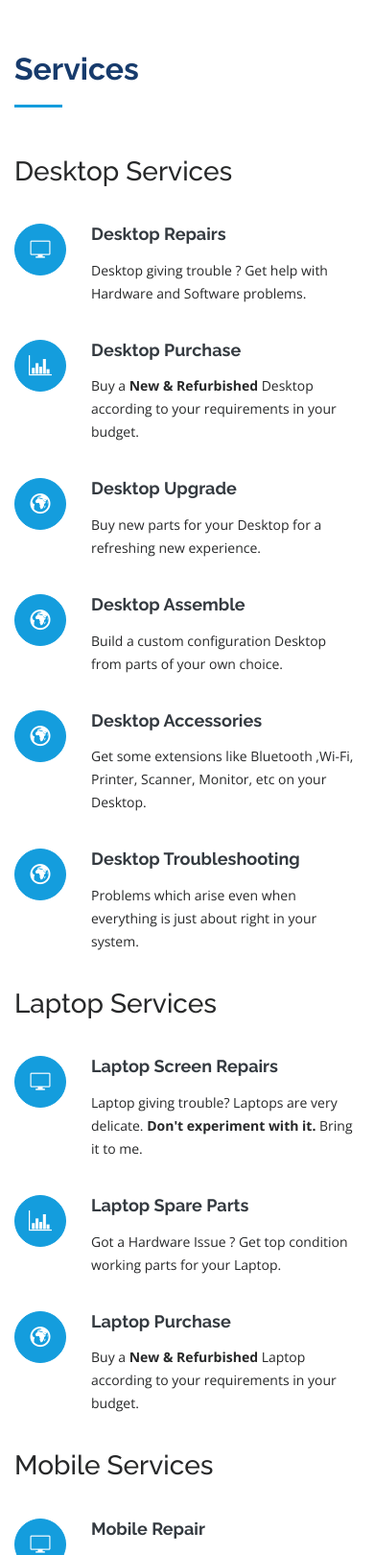
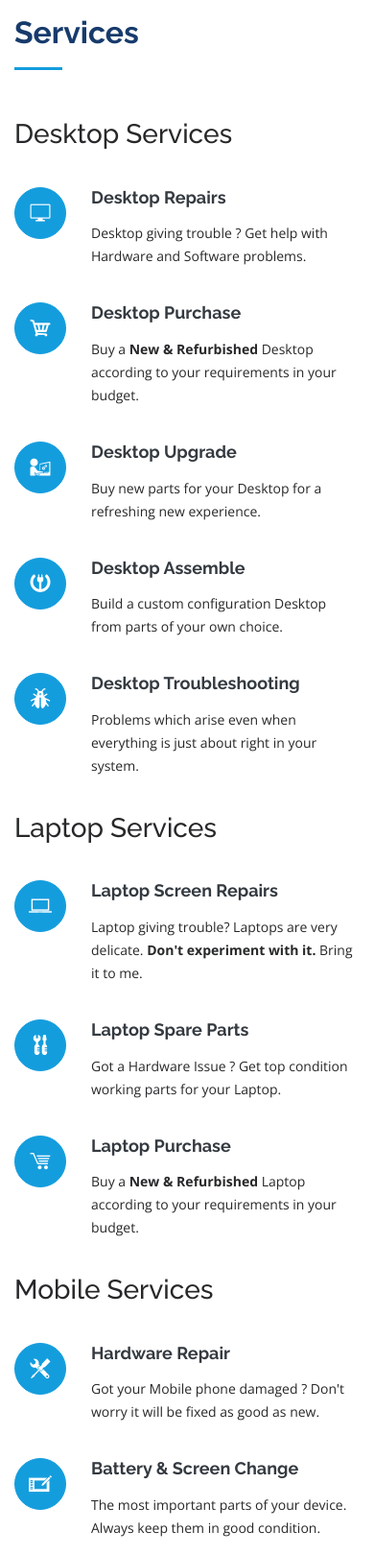
Before and after one commit to Kaushik1998/Dinesh, a PHP site: page / in a window 390 px wide. Shown: the part 4880-6500 px from the top of the page at 96% size. Run offline with PHP 8.4, Linux system fonts and the light colour scheme.

```diff
--- a/assets/css/style.css
+++ b/assets/css/style.css
@@ -84,6 +84,16 @@ h1, h2, h3, h4, h5, h6 {
   font-family: "Poppins", sans-serif;
 }
 
+#header .profile h3 {
+  font-size: 15px;
+  margin: 5px;
+  padding-top: 5px;
+  font-weight: 600;
+  -moz-text-align-last: center;
+  text-align-last: center;
+  font-family: "Poppins", sans-serif;
+}
+
 #header .profile h1 a, #header .profile h1 a:hover {
   color: #fff;
   text-decoration: none;
@@ -146,7 +156,7 @@ h1, h2, h3, h4, h5, h6 {
   display: flex;
   align-items: center;
   color: #a8a9b4;
-  padding: 12px 15px;
+  padding: 5px 15px;
   margin-bottom: 8px;
   transition: 0.3s;
   font-size: 15px;
@@ -743,6 +753,19 @@ section {
 /*--------------------------------------------------------------
 # Contact
 --------------------------------------------------------------*/
+.fill {
+  display: flex;
+  justify-content: center;
+  align-items: center;
+  overflow: hidden
+}
+.fill img {
+
+  flex-shrink: 0;
+  min-width: 100%;
+  min-height: 100%
+}
+
 .contact {
   padding-bottom: 130px;
 }
--- a/index.html
+++ b/index.html
@@ -36,8 +36,9 @@
     <div class="d-flex flex-column">
 
       <div class="profile">
-        <img src="assets/img/profile-img.jpg" alt="" class="img-fluid rounded-circle">
+        <img src="assets/img/Ganpati.png" alt="" class="img-fluid rounded-circle">
         <h1 class="text-light text-center"><a href="index.html">DK Infotech</a></h1>
+        <h3 class="text-center text-light"> <i class="bx bx-phone-incoming"></i> +91 98701 68442</h3>
         <div class="social-links mt-3 text-center">
           <a href="#" class="twitter"><i class="bx bxl-twitter"></i></a>
           <a href="#" class="facebook"><i class="bx bxl-facebook"></i></a>
@@ -51,10 +52,10 @@
         <ul>
           <li class="active"><a href="#hero"><i class="bx bx-home"></i> <span>Home</span></a></li>
           <li><a href="#facts"><i class="bx bx-user"></i> <span>Facts</span></a></li>
-          <li><a href="#portfolio"><i class="bx bx-message-square-dots"></i> <span>Products</span></a></li>
+          <li><a href="#portfolio"><i class="bx bx-message-square-dots"></i> <span>Buy</span></a></li>
           <li><a href="#services"><i class="bx bx-book-content"></i> Services</a></li>
           <li><a href="#testimonials"><i class="bx bx-home-smile"></i> Companies</a></li>
-          <li><a href="#about"><i class="bx bx-door-open"></i> About</a></li>
+          <li><a href="#about"><i class="bx bx-door-open"></i> Contact</a></li>
         </ul>
       </nav><!-- .nav-menu -->
       <button type="button" class="mobile-nav-toggle d-xl-none"><i class="icofont-navigation-menu"></i></button>
@@ -126,7 +127,7 @@
       <div class="container">
 
         <div class="section-title">
-          <h2>Buy Personal Computer</h2>
+          <h2>Buy</h2>
           <ul class="description">
             <li>Buy a budget computer for your home.</li>
             <li>Choose from available new and refurbished systems.</li>
@@ -258,27 +259,22 @@
               <p class="description">Desktop giving trouble ? Get help with Hardware and Software problems.</p>
             </div>
             <div class="col-lg-4 col-md-6 icon-box" data-aos="fade-up" data-aos-delay="100">
-              <div class="icon"><i class="icofont-chart-bar-graph"></i></div>
+              <div class="icon"><i class="icofont-cart"></i></div>
               <h4 class="title"><a href="">Desktop Purchase</a></h4>
               <p class="description">Buy a <strong>New &amp; Refurbished</strong> Desktop according to your requirements in your budget.</p>
             </div>
             <div class="col-lg-4 col-md-6 icon-box" data-aos="fade-up" data-aos-delay="200">
-              <div class="icon"><i class="icofont-earth"></i></div>
+              <div class="icon"><i class="icofont-architecture-alt"></i></div>
               <h4 class="title"><a href="">Desktop Upgrade</a></h4>
               <p class="description">Buy new parts for your Desktop for a refreshing new experience.</p>
             </div>
             <div class="col-lg-4 col-md-6 icon-box" data-aos="fade-up" data-aos-delay="200">
-              <div class="icon"><i class="icofont-earth"></i></div>
+              <div class="icon"><i class="icofont-addons"></i></div>
               <h4 class="title"><a href="">Desktop Assemble</a></h4>
               <p class="description">Build a custom configuration Desktop from parts of your own choice.</p>
             </div>
             <div class="col-lg-4 col-md-6 icon-box" data-aos="fade-up" data-aos-delay="200">
-              <div class="icon"><i class="icofont-earth"></i></div>
-              <h4 class="title"><a href="">Desktop Accessories</a></h4>
-              <p class="description">Get some extensions like Bluetooth ,Wi-Fi, Printer, Scanner, Monitor, etc on your Desktop.</p>
-            </div>
-            <div class="col-lg-4 col-md-6 icon-box" data-aos="fade-up" data-aos-delay="200">
-              <div class="icon"><i class="icofont-earth"></i></div>
+              <div class="icon"><i class="icofont-bug"></i></div>
               <h4 class="title"><a href="">Desktop Troubleshooting</a></h4>
               <p class="description">Problems which arise even when everything is just about right in your system.</p>
             </div>
@@ -296,17 +292,17 @@
 
               <div class="row">
                 <div class="col-lg-4 col-md-6 icon-box" data-aos="fade-up">
-                  <div class="icon"><i class="icofont-computer"></i></div>
+                  <div class="icon"><i class="icofont-laptop-alt"></i></div>
                   <h4 class="title"><a href="">Laptop Screen Repairs</a></h4>
                   <p class="description">Laptop giving trouble? Laptops are very delicate.<strong> Don't experiment with it.</strong> Bring it to me.</p>
                 </div>
                 <div class="col-lg-4 col-md-6 icon-box" data-aos="fade-up" data-aos-delay="100">
-                  <div class="icon"><i class="icofont-chart-bar-graph"></i></div>
+                  <div class="icon"><i class="icofont-fix-tools"></i></div>
                   <h4 class="title"><a href="">Laptop Spare Parts</a></h4>
                   <p class="description">Got a Hardware Issue ? Get top condition working parts for your Laptop.</p>
                 </div>
                 <div class="col-lg-4 col-md-6 icon-box" data-aos="fade-up" data-aos-delay="200">
-                  <div class="icon"><i class="icofont-earth"></i></div>
+                  <div class="icon"><i class="icofont-cart-alt"></i></div>
                   <h4 class="title"><a href="">Laptop Purchase</a></h4>
                   <p class="description">Buy a <strong>New &amp; Refurbished</strong> Laptop according to your requirements in your budget.</p>
                 </div>
@@ -324,19 +320,19 @@
 
               <div class="row">
                 <div class="col-lg-4 col-md-6 icon-box" data-aos="fade-up">
-                  <div class="icon"><i class="icofont-computer"></i></div>
-                  <h4 class="title"><a href="">Mobile Repair</a></h4>
-                  <p class="description">Voluptatum deleniti atque corrupti quos dolores et quas molestias excepturi sint occaecati cupiditate non provident</p>
+                  <div class="icon"><i class="icofont-repair"></i></div>
+                  <h4 class="title"><a href="">Hardware Repair</a></h4>
+                  <p class="description">Got your Mobile phone damaged ? Don't worry it will be fixed as good as new.</p>
                 </div>
                 <div class="col-lg-4 col-md-6 icon-box" data-aos="fade-up" data-aos-delay="100">
-                  <div class="icon"><i class="icofont-chart-bar-graph"></i></div>
-                  <h4 class="title"><a href="">Mobile Upgrade</a></h4>
-                  <p class="description">Minim veniam, quis nostrud exercitation ullamco laboris nisi ut aliquip ex ea commodo consequat tarad limino ata</p>
+                  <div class="icon"><i class="icofont-drawing-tablet"></i></div>
+                  <h4 class="title"><a href="">Battery & Screen Change</a></h4>
+                  <p class="description">The most important parts of your device. Always keep them in good condition.</p>
                 </div>
                 <div class="col-lg-4 col-md-6 icon-box" data-aos="fade-up" data-aos-delay="200">
-                  <div class="icon"><i class="icofont-earth"></i></div>
-                  <h4 class="title"><a href="">Mobile Assemble(HaHa)</a></h4>
-                  <p class="description">Duis aute irure dolor in reprehenderit in voluptate velit esse cillum dolore eu fugiat nulla pariatur</p>
+                  <div class="icon"><i class="icofont-micro-chip"></i></div>
+                  <h4 class="title"><a href="">Software Troubleshooting</a></h4>
+                  <p class="description">Got your device bricked ? Flashed the wrong firmware ? Bring it to me I'll fix it.</p>
                 </div>
               </div>
             </div>
@@ -352,34 +348,24 @@
 
                 <div class="row">
                   <div class="col-lg-4 col-md-6 icon-box" data-aos="fade-up">
-                    <div class="icon"><i class="icofont-computer"></i></div>
+                    <div class="icon"><i class="icofont-playstation-alt"></i></div>
                     <h4 class="title"><a href="">Computer Accessories</a></h4>
-                    <p class="description">Laptop giving trouble? Laptops are very delicate.<strong> Don't experiment with it.</strong> Bring it to me.</p>
+                    <p class="description">Get some nice budget Printer's, Scanner's, Projector's, External HDD, etc.</p>
                   </div>
                   <div class="col-lg-4 col-md-6 icon-box" data-aos="fade-up" data-aos-delay="100">
-                    <div class="icon"><i class="icofont-chart-bar-graph"></i></div>
+                    <div class="icon"><i class="icofont-multimedia"></i></div>
                     <h4 class="title"><a href="">Multimedia Items</a></h4>
-                    <p class="description">Got a Hardware Issue ? Get top condition working parts for your Laptop.</p>
+                    <p class="description">Get some Entertainment at home Home Theater, Speakers, Headphones, etc .</p>
                   </div>
                   <div class="col-lg-4 col-md-6 icon-box" data-aos="fade-up" data-aos-delay="200">
-                    <div class="icon"><i class="icofont-earth"></i></div>
-                    <h4 class="title"><a href="">Technical Support</a></h4>
-                    <p class="description">Buy a <strong>New &amp; Refurbished</strong> Laptop according to your requirements in your budget.</p>
+                    <div class="icon"><i class="icofont-data"></i></div>
+                    <h4 class="title"><a href="">Data Recovery</a></h4>
+                    <p class="description">Get your data back from your memory device.</p>
                   </div>
                   <div class="col-lg-4 col-md-6 icon-box" data-aos="fade-up" data-aos-delay="200">
-                    <div class="icon"><i class="icofont-earth"></i></div>
-                    <h4 class="title"><a href="">Data Recovery</a></h4>
-                    <p class="description">Duis aute irure dolor in reprehenderit in voluptate velit esse cillum dolore eu fugiat nulla pariatur</p>
-                  </div>
-                  <div class="col-lg-4 col-md-6 icon-box" data-aos="fade-up" data-aos-delay="200">
-                    <div class="icon"><i class="icofont-earth"></i></div>
+                    <div class="icon"><i class="icofont-invisible"></i></div>
                     <h4 class="title"><a href="">Data Security</a></h4>
-                    <p class="description">Duis aute irure dolor in reprehenderit in voluptate velit esse cillum dolore eu fugiat nulla pariatur</p>
-                  </div>
-                  <div class="col-lg-4 col-md-6 icon-box" data-aos="fade-up" data-aos-delay="200">
-                    <div class="icon"><i class="icofont-earth"></i></div>
-                    <h4 class="title"><a href="">Hard Drive Repairs </a></h4>
-                    <p class="description">Duis aute irure dolor in reprehenderit in voluptate velit esse cillum dolore eu fugiat nulla pariatur</p>
+                    <p class="description">Protect yourself from Virus &amp; Malware.</p>
                   </div>
                 </div>
               </div>
@@ -434,47 +420,40 @@
             <img src="assets/img/testimonials/microsoft.png" class="testimonial-img" alt="">
             <h3>Microsoft</h3>
           </div>
-
         </div>
-
       </div>
     </section><!-- End Testimonials Section -->
     <!-- ======= About Section ======= -->
     <section id="about" class="about">
       <div class="container">
         <div class="section-title">
-          <h2>About Me</h2>
-          <p>Ithe tujha baddal kahi boluya <br>Lorem ipsum dolor sit amet consectetur adipisicing elit. Vel numquam adipisci omnis fugit, incidunt doloremque aut ipsam nemo non voluptatibus, rem corrupti, expedita necessitatibus dignissimos!</p>
+          <h2>Contact</h2>
         </div>
-
         <div class="row">
-          <div class="col-lg-3" data-aos="fade-right">
+          <div class="col-lg-3 fill" data-aos="fade-right">
             <img src="assets/img/profile-img.jpg" class="img-fluid" alt="">
           </div>
           <div class="col-lg-8 pt-4 pt-lg-0 content" data-aos="fade-left">
-            <h3>Computer/Mobile Repair &amp; Seller.</h3>
-
+            <h3>D.K Infotech</h3>
             <div class="row">
               <div class="col-lg-6">
                 <ul>
-                  <li><i class="icofont-rounded-right"></i> <strong>Birthday:</strong> 1 May 1995</li>
-                  <li><i class="icofont-rounded-right"></i> <strong>Phone:</strong> +123 456 7890</li>
+                  <li><i class="icofont-rounded-right"></i> <strong>Shop No :</strong> Malad (East)</li>
+                  <li><i class="icofont-rounded-right"></i> <strong>Phone:</strong> +91 98701 68442</li>
                 </ul>
               </div>
               <div class="col-lg-6">
                 <ul>
-                  <li><i  class="icofont-rounded-right"></i> <strong >Age:</strong> <span id="age">30</span></li>
+                  <li><i  class="icofont-rounded-right"></i> <strong >Landmark :</strong> <span id="age">30</span></li>
                   <li><i class="icofont-rounded-right"></i> <strong>Email:</strong> dinesh@ladiesMan.com</li>
                 </ul>
               </div>
+              <div class="col-lg-12 ">
+                <div class="info">
+                  <iframe src="https://www.google.com/maps/embed?pb=!1m14!1m8!1m3!1d3768.1664949936394!2d72.855601!3d19.187929!3m2!1i1024!2i768!4f13.1!3m3!1m2!1s0x3be7b71ce9cfdc99%3A0xd178b6ee3d012cb5!2sPushpa%20Park%20School!5e0!3m2!1sen!2sin!4v1592155003623!5m2!1sen!2sin" width="100%" height="100%" frameborder="0" style="border:0;" allowfullscreen="" aria-hidden="false" tabindex="0"></iframe>            </div>
+              </div>
             </div>
-            <p>
-              Officiis eligendi itaque labore et dolorum mollitia officiis optio vero. Quisquam sunt adipisci omnis et ut. Nulla accusantium dolor incidunt officia tempore. Et eius omnis.
-              Cupiditate ut dicta maxime officiis quidem quia. Sed et consectetur qui quia repellendus itaque neque. Aliquid amet quidem ut quaerat cupiditate. Ab et eum qui repellendus omnis culpa magni laudantium dolores.
-            </p>
           </div>
-        </div>
-
       </div>
     </section><!-- End About Section -->
 
```
Also changed, not shown: README.md, assets/Ganpati.jpg (added), assets/Ganpati.png (added), assets/img/Ganpati.png (added), assets/img/profile-img.jpg, 1 other file.
